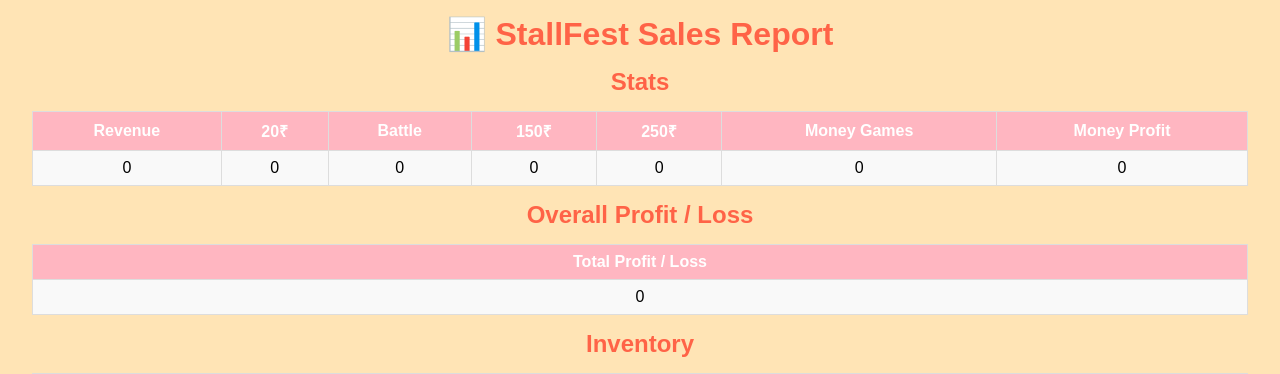
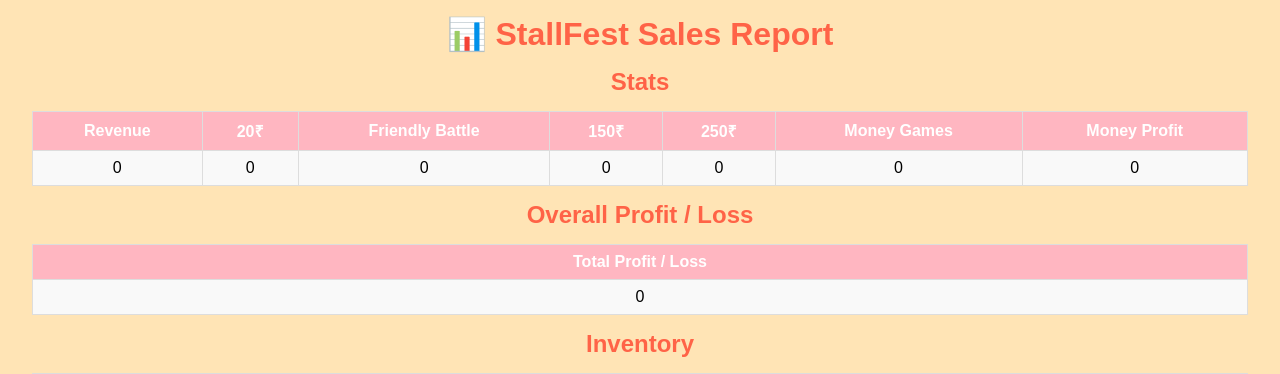
Before and after one commit to 1styearcs-creator/stallfest1, a Flask app: page /report in a window 1280 px wide. Shown: the top 374 px of the page. Run offline with Flask 3, Linux system fonts and the light colour scheme; data comes from the database, SQL or seed files in the repository.

Commit message:
Update report.html

```diff
--- a/templates/report.html
+++ b/templates/report.html
@@ -71,7 +71,7 @@ a {
 <h2>Stats</h2>
 <table>
     <tr>
-        <th>Revenue</th><th>20₹</th><th>Battle</th><th>150₹</th><th>250₹</th><th>Money Games</th><th>Money Profit</th>
+        <th>Revenue</th><th>20₹</th><th>Friendly Battle</th><th>150₹</th><th>250₹</th><th>Money Games</th><th>Money Profit</th>
     </tr>
     <tr>
         <td>{{ stats[1] }}</td>
```
